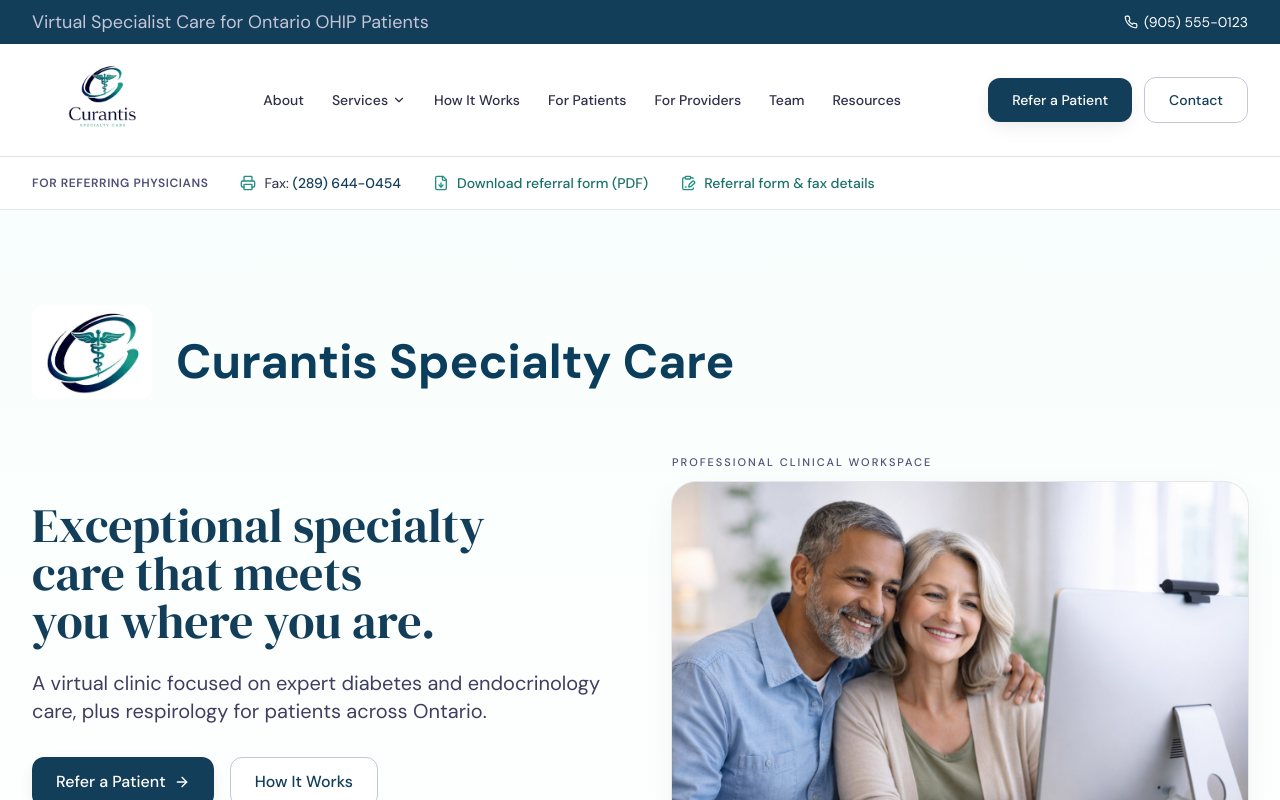
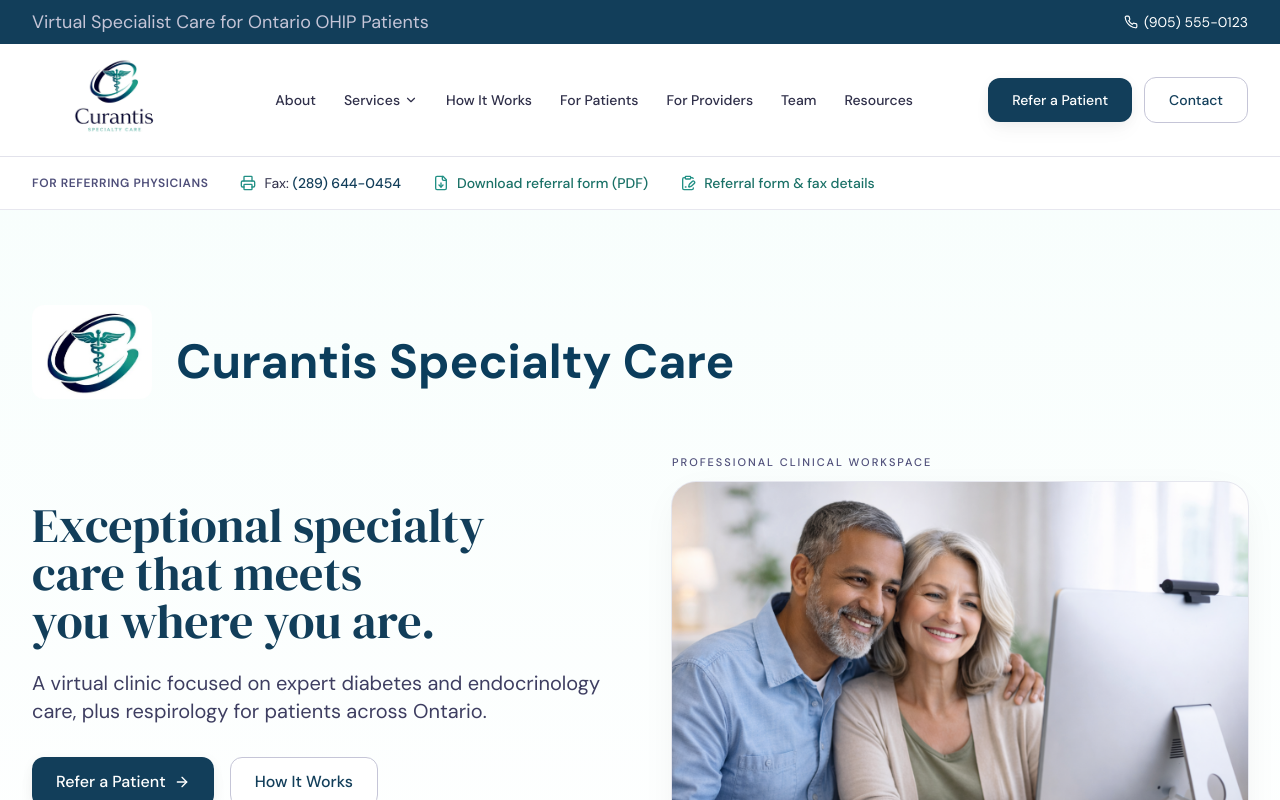
Before and after one commit to darshankhanguramd-netizen/Curantis-Website, a Next.js app: page / in a window 1280 px wide. Shown: the top 800 px of the page. Built offline with nearby package versions, Linux system fonts and the light colour scheme.

Commit message:
Increase header logo size slightly (between previous sizes)

```diff
--- a/components/layout/Header.tsx
+++ b/components/layout/Header.tsx
@@ -55,9 +55,9 @@
             <Image
               src="/images/brand/curantis-logo.jpg"
               alt="Curantis Specialty Care"
-              width={240}
-              height={96}
-              className="h-20 w-auto lg:h-24 object-contain object-left"
+              width={270}
+              height={108}
+              className="h-22 w-auto lg:h-28 object-contain object-left"
               priority
             />
           </Link>
```
